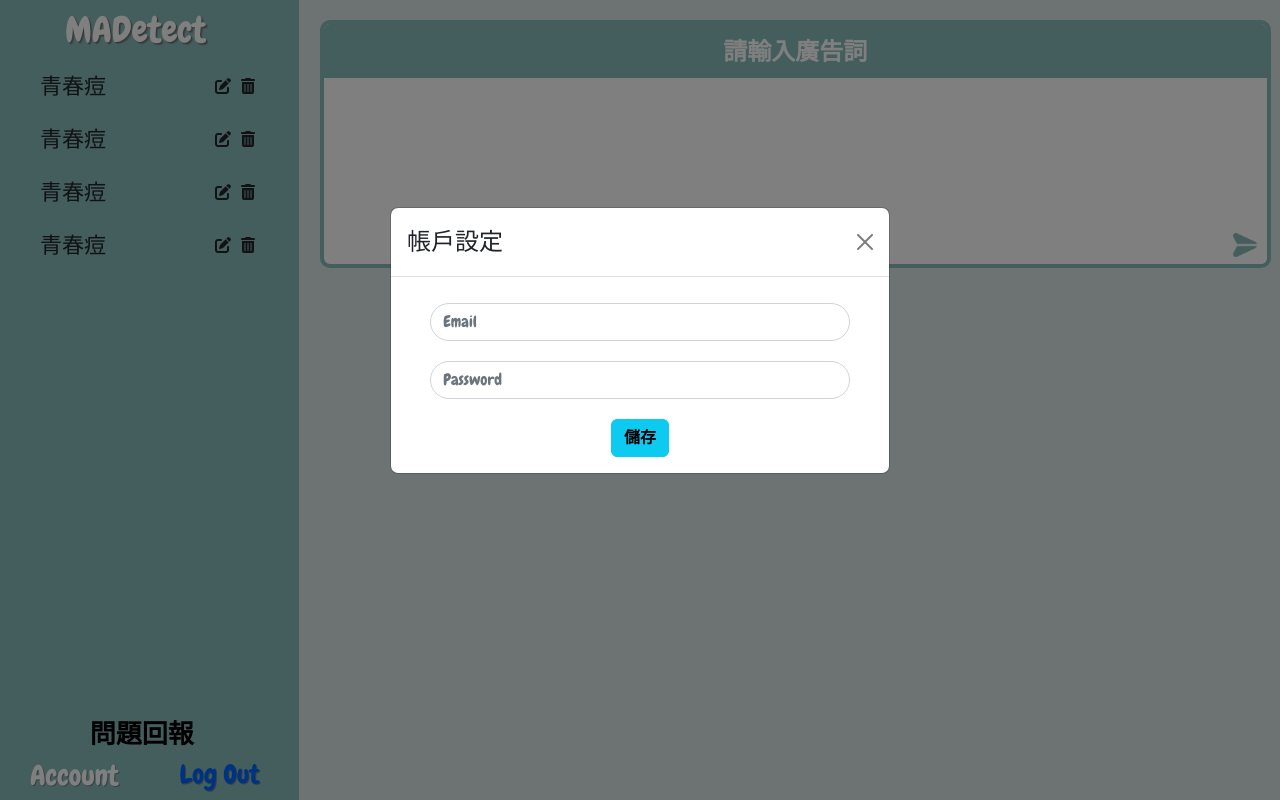
After one commit to titibeear611513/MADetect-1, a Flask app: template templates/home.html in a window 1280 px wide, after a click on "Account". The commit adds this page. Run offline with Flask 3, Linux system fonts and the light colour scheme; the template is opened without the code that fills it, so the values that code supplies are empty; some libraries are stand-ins or nearby versions.

Commit message:
7/16 11.33

```diff
--- a/static/css/adminLogin.css
+++ b/static/css/adminLogin.css
@@ -30,9 +30,10 @@ body::before{
     left: 30px;
 }
 
-.topic h1{
+.topic a{
     font-size: 32px;
     color: #fff;
+    text-decoration: none;
     font-family: 'Chewy', cursive;
 }
 
--- /dev/null
+++ b/static/css/home.css
@@ -0,0 +1,270 @@
+@import url('https://fonts.googleapis.com/css2?family=Chewy&display=swap');
+*{
+    margin: 0;
+    padding: 0;
+    box-sizing: border-box;
+    font-family: 'Chewy', cursive;
+}
+
+body {
+    margin: 0;
+    padding: 0;
+}
+
+.l_container{
+    display: flex;
+}
+
+.side{
+    min-width: 300px;
+	height: 200px;
+	height: 100%;
+	min-height: 100vh;
+    background-color: #89BABA;
+    border-right: 1px solid #e1e1e1;
+}
+
+.content {
+	width: 100%;
+	display: flex;
+	padding: 20px 0;
+	align-items: center;
+	flex-direction: column;
+}
+
+.side .header {
+	width: 100%;
+	height: 7.5vh;
+	display: flex;
+	align-items: center;
+	padding: 0 65px;
+}
+
+.side .header .name{
+    font-size: 36px;
+    color: white;
+    filter: drop-shadow(1px 1px 0.5px rgba(105, 105, 105, 0.7));
+    text-decoration: none;
+}
+
+.side .l_middle{
+    max-width: 300px;
+    height: 80vh;
+}
+
+.side .l_middle .title{
+	padding: 10px 30px;
+	display: flex;
+	transition: 0.2s box-shadow;
+    align-items: center;
+}
+
+.side .l_middle .text{
+    min-width: 180px;
+    padding: 0 10px;
+    font-size: 22px;
+}
+
+.side .l_middle .icon{
+    padding: 0 5px;
+}
+.side .title:hover {
+	box-shadow: 0 0 15px 0 rgba(100, 100, 100, 0.1);
+	border-right: 5px solid #2894FF;
+}
+
+.side .l_report{
+    padding: 5% 30%;
+    width: 100%;
+    height: 5vh;
+    font-size: 26px;
+    font-weight: bold;
+    display: flex;
+}
+
+.side .l_report a{
+    text-decoration: none;
+    color: black;
+}
+
+
+.side .l_bottom{
+    width: 100%;
+    height: 7.5vh;
+    display: flex;
+}
+
+.side .l_bottom .l_bottom_l{
+    width: 50%;
+    padding: 5% 10%;
+    font-size: 28px;
+    color: white;
+    filter: drop-shadow(1px 1px 0.5px rgba(105, 105, 105, 0.7));
+}
+.side .l_bottom .l_bottom_l a{
+    text-decoration: none;
+    color: white;
+}
+
+.side .l_bottom .l_bottom_l a:hover{
+    color: white;
+}
+
+.side .l_bottom .l_bottom_r{
+    width: 50%;
+    padding: 5% 10%;
+    font-size: 26px;
+    color: #0066FF;
+    filter: drop-shadow(1px 1px 0.5px rgba(105, 105, 105, 0.7));
+}
+
+.side .l_bottom .l_bottom_r a{
+    text-decoration: none;
+}
+.side .l_bottom .l_bottom_r a:link{
+    color: #0066FF;
+}
+.side .l_bottom .l_bottom_r a:visited{
+    color: #2894FF;
+}
+.side .l_bottom .l_bottom_r a:hover{
+    color: #00AEAE;
+}
+.side .l_bottom .l_bottom_r a:active{
+    color: #0066FF;
+}
+
+.r_side{
+    width: 100%;
+    height: 100vh;
+    background-color: #D9E7E5;
+    overflow-y:auto;
+    overflow-x: hidden;
+}
+
+.r_side .r_container {
+    display: flex;
+    flex-direction: column;
+    border: 4px solid #89BABA;
+    border-radius: 10px;
+    overflow: hidden;
+    width: 97%;
+    background-color: white;
+    justify-content: center;
+    margin-top: 20px;
+    margin-left: 20px;
+    margin-bottom: 20px;
+}
+
+.r_side .title {
+    text-align: center;
+    font-weight: bold;
+    font-size: 24px;
+    background-color: #89BABA;
+    color: white;
+    padding: 10px;
+}
+
+.input-block {
+    background-color: white;
+    padding: 10px;
+    margin: -2px;
+}
+
+.editable-content {
+    width: 100%;
+    padding-left: 5px;
+    border: none;
+    font-size: 30px;
+    outline: none;
+    word-wrap: break-word;
+    min-height: 120px;
+}
+
+.button-container {
+    display: flex;
+    justify-content: flex-end;
+    text-align: right;
+    max-width: 1600px;
+    width: 100%;
+    margin-top: 10px;
+}
+
+.custom-button {
+    background-color: white;
+    border: none;
+    border-radius: 5px;
+    padding: 7px 10px;
+    cursor: pointer;
+}
+
+.new-container {
+    margin-top: 0.5em;
+}
+
+.black-line {
+    height: 4px;
+    background-color: #4947A5;
+    margin-top: 20px;
+    width: 96%;
+    margin-left: 30px;
+}
+
+.pink-bg .title {
+    background-color: #FF859A;
+}
+
+.pink-bg .container {
+    border-color: #FF859A;
+}
+
+.Lgreen-bg .title {
+    background-color: #BBCE6E;
+}
+
+.Lgreen-bg .container {
+    border-color: #BBCE6E;
+}
+
+.Dgreen-bg .title {
+    background-color: #89BABA;
+}
+
+.Dgreen-bg .container {
+    border-color: #89BABA;
+}
+
+.r_line {
+    height: 4px;
+    background-color: #89BABA;
+    margin-top: 20px;
+    width: 97%;
+    margin-left: 20px;
+}
+
+.modal{
+    margin-top: 14%;
+}
+.modal-body form .account{
+    margin: 10px 5%;
+    width: 90%;
+    border-radius: 2em;
+}
+.modal-body form .password{
+    margin: 20px 5%;
+    width: 90%;
+    border-radius: 2em;
+}
+.modal-body form{
+    justify-content: center;
+}
+
+.modal-body form .report{
+    margin: 20px 5%;
+    width: 90%;
+    border-radius: 2em;
+}
+
+.modal-body form .btn{
+    font-weight: bold;
+}
--- a/static/css/userstyle.css
+++ b/static/css/userstyle.css
@@ -23,9 +23,10 @@ body::before{
     left: 30px;
 }
 
-.topic h1{
+.topic a{
     font-size: 32px;
     color: #fff;
+    text-decoration: none;
     font-family: 'Chewy', cursive;
 }
 
--- a/templates/adminLogin.html
+++ b/templates/adminLogin.html
@@ -11,7 +11,7 @@
 </head>
 <body>
     <div class="topic">
-        <h1>MADetect</h1>
+        <a href="homepage.html">MADetect</a>
     </div>
     <div class="contact-form">
         <h1>Administrator</h1>
--- /dev/null
+++ b/templates/home.html
@@ -0,0 +1,261 @@
+<!DOCTYPE html>
+
+    <head>
+        <meta charset="utf8">
+        <title>MADetect home page</title>
+        <link rel="stylesheet" href="{{ url_for('static', filename='css/home.css') }}">
+
+        <!-- 字體 -->
+        <link rel="preconnect" href="https://fonts.googleapis.com">
+        <link rel="preconnect" href="https://fonts.gstatic.com" crossorigin>
+        <link href="https://fonts.googleapis.com/css2?family=Chewy&display=swap" rel="stylesheet">
+
+        <!-- 小圖示 -->
+        <script src="https://kit.fontawesome.com/cc70429ece.js" crossorigin="anonymous"></script>
+
+        <!-- Bootstrap導入程式-->
+        <script src="https://cdn.jsdelivr.net/npm/bootstrap@5.2.3/dist/js/bootstrap.bundle.min.js" integrity="sha384-kenU1KFdBIe4zVF0s0G1M5b4hcpxyD9F7jL+jjXkk+Q2h455rYXK/7HAuoJl+0I4" crossorigin="anonymous"></script>
+        <link href="https://cdn.jsdelivr.net/npm/bootstrap@5.2.3/dist/css/bootstrap.min.css" rel="stylesheet" integrity="sha384-rbsA2VBKQhggwzxH7pPCaAqO46MgnOM80zW1RWuH61DGLwZJEdK2Kadq2F9CUG65" crossorigin="anonymous">
+
+    </head>
+    <body >
+
+        <div class="l_container" >
+            <div class="side">
+                <div class="header">
+                    <div class="name">
+                        <a class="name" href="homepage.html">MADetect</a>
+                    </div>
+                </div>
+                <div class="l_middle">
+                    <div class="title">
+                        <div class="text">青春痘</div>
+                        <div class="icon">
+                            <i class="fa-solid fa-pen-to-square"></i>
+                        </div>
+                        <div class="icon">
+                            <i class="fa-solid fa-trash-can"></i>
+                        </div>
+                    </div>
+                    <div class="title">
+                        <div class="text">青春痘</div>
+                        <div class="icon">
+                            <i class="fa-solid fa-pen-to-square"></i>
+                        </div>
+                        <div class="icon">
+                            <i class="fa-solid fa-trash-can"></i>
+                        </div>
+                    </div>
+                    <div class="title">
+                        <div class="text">青春痘</div>
+                        <div class="icon">
+                            <i class="fa-solid fa-pen-to-square"></i>
+                        </div>
+                        <div class="icon">
+                            <i class="fa-solid fa-trash-can"></i>
+                        </div>
+                    </div>
+                    <div class="title">
+                        <div class="text">青春痘</div>
+                        <div class="icon">
+                            <i class="fa-solid fa-pen-to-square"></i>
+                        </div>
+                        <div class="icon">
+                            <i class="fa-solid fa-trash-can"></i>
+                        </div>
+                    </div>
+
+                </div>
+                <div class="l_report">
+                    <a href="#" type="button" data-bs-toggle="modal" data-bs-target="#report" >問題回報</a>
+                </div>
+                <div class="l_bottom">
+                    <div class="l_bottom_l">
+                        <a href="#" type="button" data-bs-toggle="modal" data-bs-target="#account" class="l_word">Account</a>
+                    </div>
+                    <div class="l_bottom_r">
+                        <a class="r_word" href="login.html">Log Out</a>
+                    </div>
+                </div>
+            </div>
+            <div class="r_side" >
+                <div class="r_container">
+                    <div class="title">請輸入廣告詞</div>
+                    <div class="input-block">
+                      <div class="editable-content" contenteditable="true"></div>
+                    </div>
+                    <div class="button-container">
+                      <button class="custom-button" onclick="addNewElements()"><img src="../pic/send4.png" width="24px" height="24px"></button>
+                    </div>
+            </div>
+        </div>
+
+                <!--跳出視窗內容 Account -->
+
+                <div class="modal fade" id="account" tabindex="-1" aria-labelledby="accountModalLabel" aria-hidden="true">
+                    <div class="modal-dialog">
+                        <div class="modal-content">
+
+                            <div class="modal-header">
+                                <h4 class="modal-title" id="accountModalLabel">帳戶設定</h4>
+                                <button type="button" class="btn-close" data-bs-dismiss="modal" aria-label="Close"></button>
+                            </div>
+
+                            <div class="modal-body">
+                                <form>
+                                    <div class="form-group">
+                                        <input type="email" class="account form-control" placeholder="Email">
+                                    </div>
+                                    <div class="form-group">
+                                        <input type="password" class="password form-control" placeholder="Password">
+                                    </div>
+                                    <div class="from-group text-center">
+                                        <button type="button" class="btn btn-info ">儲存</button>
+                                    </div>
+                                </form>
+                            </div>
+                        </div>
+                    </div>
+                </div>
+
+                <!--跳出視窗內容 Report -->
+                <div class="modal fade" id="report" tabindex="-1" aria-labelledby="accountModalLabel" aria-hidden="true">
+                    <div class="modal-dialog">
+                        <div class="modal-content">
+
+                            <div class="modal-header">
+                                <h4 class="modal-title" id="accountModalLabel">問題回報</h4>
+                                <button type="button" class="btn-close" data-bs-dismiss="modal" aria-label="Close"></button>
+                            </div>
+
+                            <div class="modal-body">
+                                <form>
+                                    <div class="mb-3">
+                                        <textarea class="form-control" id="message-text"></textarea>
+                                    </div>
+                                    <div class="from-group text-center">
+                                        <button type="button" class="btn btn-info ">回報</button>
+                                    </div>
+                                </form>
+                            </div>
+                        </div>
+                    </div>
+                </div>
+
+        <script>
+
+            function addNewElements() {
+                var editableContent = document.querySelector('.editable-content');
+                var container = document.querySelector('.r_side .r_container');
+                var content = editableContent.innerHTML;
+
+                var customButton = document.querySelector('.custom-button');
+                customButton.disabled = true;
+
+                var newDivPink = createNewDiv('以下是違反法條：', 'pink-bg', false);
+                var newDivLgreen = createNewDiv('以下是修改後的廣告詞：', 'Lgreen-bg', false);
+                var newDivBlackLine = createNewBlackLine();
+                var newDivDgreen = createNewDiv('請輸入廣告詞', 'Dgreen-bg', true);
+
+                container.insertAdjacentElement('afterend', newDivDgreen);
+                newDivDgreen.insertAdjacentElement('beforebegin', newDivBlackLine);
+                newDivBlackLine.insertAdjacentElement('beforebegin', newDivLgreen);
+                newDivLgreen.insertAdjacentElement('beforebegin', newDivPink);
+
+                var buttonContainer = document.createElement('div');
+                buttonContainer.classList.add('button-container');
+                newDivDgreen.appendChild(buttonContainer);
+
+                var newButton = document.createElement('button');
+                newButton.classList.add('custom-button');
+                newButton.innerHTML = '<img src="../pic/send4.png" width="24px" height="24px" alt="送出">';
+                newButton.onclick = function() {
+                    addNewElementsD(newDivDgreen);
+                };
+
+                buttonContainer.appendChild(newButton);
+
+                newDivPink.style.borderColor = window.getComputedStyle(newDivPink.querySelector('.r_side .title')).backgroundColor;
+                newDivLgreen.style.borderColor = window.getComputedStyle(newDivLgreen.querySelector('.r_side .title')).backgroundColor;
+                newDivDgreen.style.borderColor = window.getComputedStyle(newDivDgreen.querySelector('.r_side .title')).backgroundColor;
+
+                editableContent.innerHTML = content;
+                editableContent.setAttribute('contenteditable', 'false');
+
+                newButton.style.width = customButton.offsetWidth + 'px';
+                newButton.style.height = customButton.offsetHeight + 'px';
+            }
+
+            function addNewElementsD(container) {
+                var newDivPink = createNewDiv('以下是違反法條：', 'pink-bg', false);
+                var newDivLgreen = createNewDiv('以下是修改後的廣告詞：', 'Lgreen-bg', false);
+                var newDivBlackLine = createNewBlackLine();
+                var newDivDgreen = createNewDiv('請輸入廣告詞', 'Dgreen-bg', true);
+
+                container.insertAdjacentElement('afterend', newDivDgreen);
+                newDivDgreen.insertAdjacentElement('beforebegin', newDivBlackLine);
+                newDivBlackLine.insertAdjacentElement('beforebegin', newDivLgreen);
+                newDivLgreen.insertAdjacentElement('beforebegin', newDivPink);
+
+                var buttonContainer = document.createElement('div');
+                buttonContainer.classList.add('button-container');
+                newDivDgreen.appendChild(buttonContainer);
+
+                var newButton = document.createElement('button');
+                newButton.classList.add('custom-button');
+                newButton.innerHTML = '<img src="../pic/send4.png" width="24px" height="24px" alt="送出">';
+                newButton.onclick = function() {
+                    addNewElementsD(newDivDgreen);
+                };
+
+                buttonContainer.appendChild(newButton);
+
+                newDivPink.style.borderColor = window.getComputedStyle(newDivPink.querySelector('.r_side .title')).backgroundColor;
+                newDivLgreen.style.borderColor = window.getComputedStyle(newDivLgreen.querySelector('.r_side .title')).backgroundColor;
+                newDivDgreen.style.borderColor = window.getComputedStyle(newDivDgreen.querySelector('.r_side .title')).backgroundColor;
+
+                var customButton = newDivDgreen.querySelector('.custom-button');
+                customButton.style.width = container.querySelector('.custom-button').offsetWidth + 'px';
+                customButton.style.height = container.querySelector('.custom-button').offsetHeight + 'px';
+
+                var buttonContainerWidth = buttonContainer.offsetWidth;
+                newButton.style.marginLeft = buttonContainerWidth - customButton.offsetWidth + 'px';
+
+                var newEditableContentPink = newDivPink.querySelector('.editable-content');
+                var newEditableContentLgreen = newDivLgreen.querySelector('.editable-content');
+                newEditableContentPink.setAttribute('contenteditable', 'false');
+                newEditableContentLgreen.setAttribute('contenteditable', 'false');
+            }
+
+            function createNewDiv(titleText, bgColorClass, editable) {
+                var newDiv = document.createElement('div');
+                newDiv.classList.add('r_container', 'new-container', bgColorClass);
+
+                var newTitle = document.createElement('div');
+                newTitle.classList.add('title');
+                newTitle.innerText = titleText;
+
+                var newInputBlock = document.createElement('div');
+                newInputBlock.classList.add('input-block');
+
+                var newEditableContent = document.createElement('div');
+                newEditableContent.classList.add('editable-content');
+                newEditableContent.setAttribute('contenteditable', editable ? 'true' : 'false');
+                newEditableContent.innerHTML = '';
+
+                newInputBlock.appendChild(newEditableContent);
+                newDiv.appendChild(newTitle);
+                newDiv.appendChild(newInputBlock);
+
+                return newDiv;
+            }
+
+            function createNewBlackLine() {
+                var newDivBlackLine = document.createElement('div');
+                newDivBlackLine.classList.add('black-line');
+                return newDivBlackLine;
+            }
+        </script>
+
+    </body>
+</html>
--- a/templates/homepage.html
+++ b/templates/homepage.html
@@ -3,6 +3,7 @@
     <head>
         <meta charset="utf8">
         <title>MADetect home page</title>
+
         <link rel="stylesheet" href="{{ url_for('static', filename='css/homepage.css') }}">
         <link rel="preconnect" href="https://fonts.googleapis.com">
         <link rel="preconnect" href="https://fonts.gstatic.com" crossorigin>
--- a/templates/userLogin.html
+++ b/templates/userLogin.html
@@ -11,7 +11,7 @@
 </head>
 <body>
     <div class="topic">
-        <h1>MADetect</h1>
+        <a href="/">MADetect</a>
     </div>
     <div class="contact-form">
         <h1>Login</h1>
```
Also changed, not shown: static/pic/send4.png (added).
